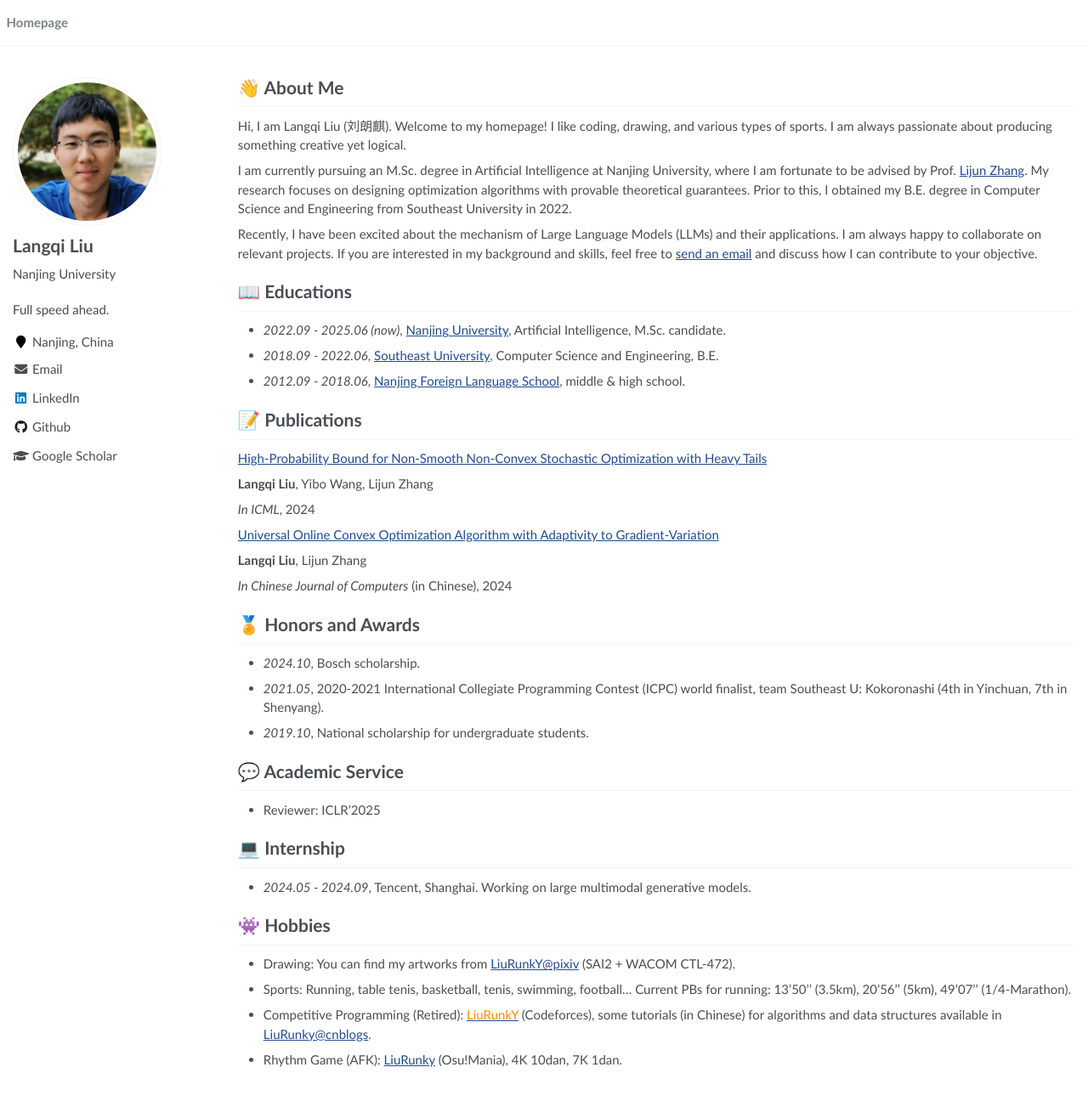
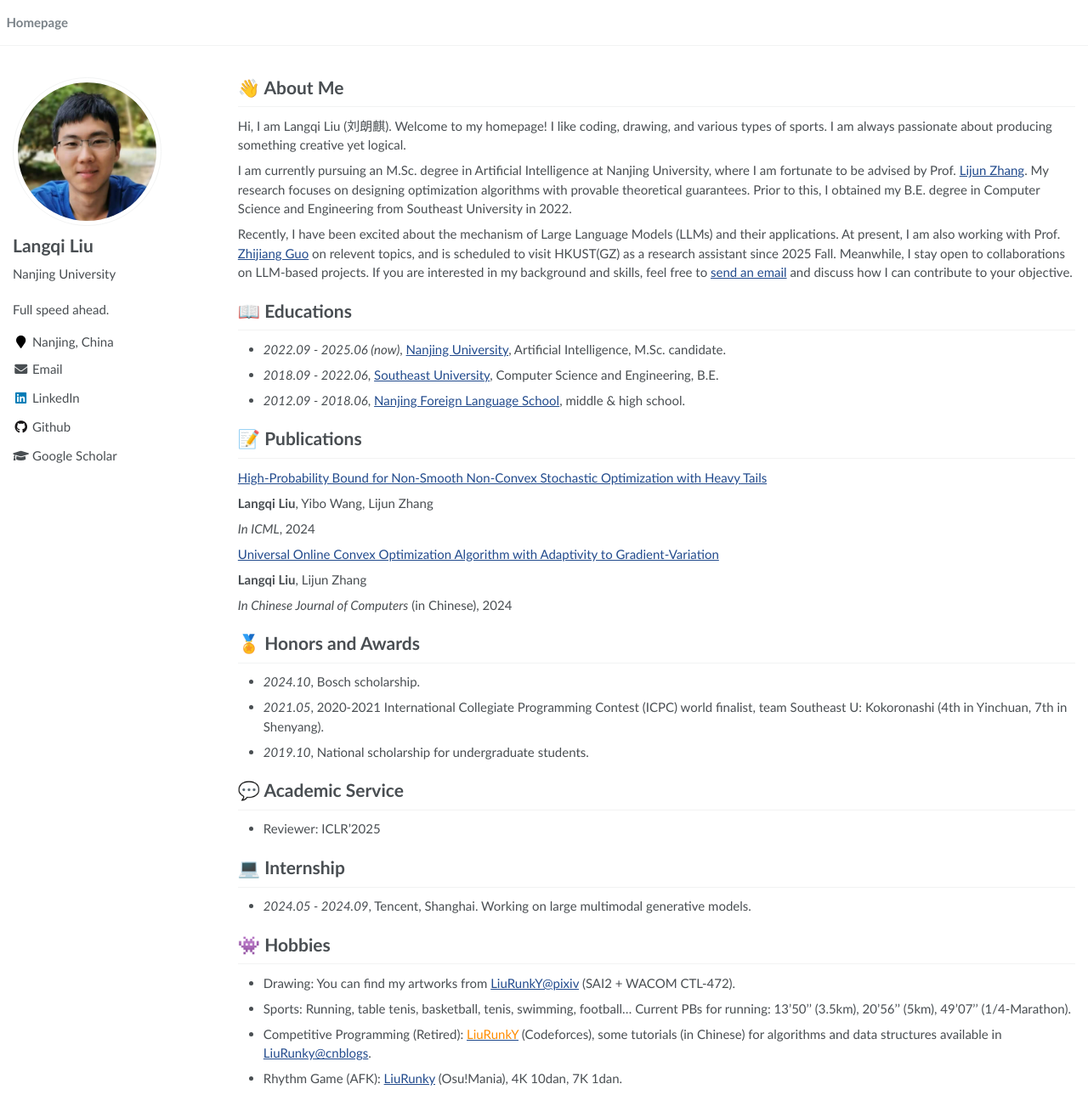
Before and after one commit to LiuRunky/LiuRunky.github.io, a Jekyll site: the page built from _pages/about.md, in a window 1280 px wide and 1296 px high. Shown: the whole window at 85% size. Built offline with Jekyll 4.4.1, drawn with Linux system fonts in a browser that asks for light colours.

Commit message:
Update files

```diff
--- a/_pages/about.md
+++ b/_pages/about.md
@@ -27,8 +27,11 @@ My research focuses on designing optimization algorithms with provable theoretic
 Prior to this, I obtained my B.E. degree in Computer Science and Engineering from Southeast University in 2022.
 
 Recently, I have been excited about the mechanism of Large Language Models (LLMs) and their applications.
-I am always happy to collaborate on relevant projects.
+At present, I am also working with Prof. [Zhijiang Guo](https://cartus.github.io/) on relevent topics, and is scheduled to visit HKUST(GZ) as a research assistant since 2025 Fall.
+Meanwhile, I stay open to collaborations on LLM-based projects.
 If you are interested in my background and skills, feel free to [send an email](mailto:liurunky@gmail.com) and discuss how I can contribute to your objective.
+
+
 
 
 
```
